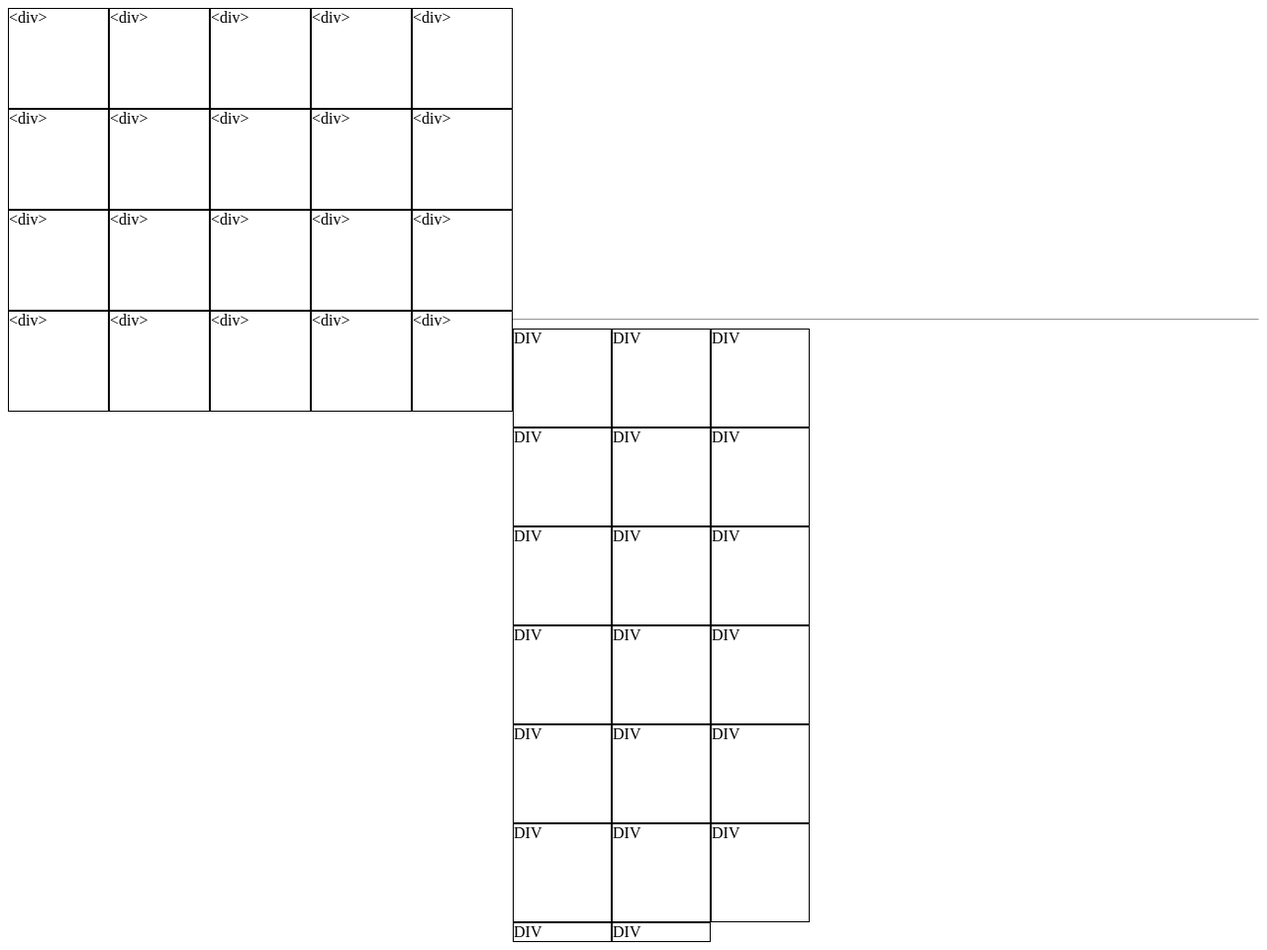
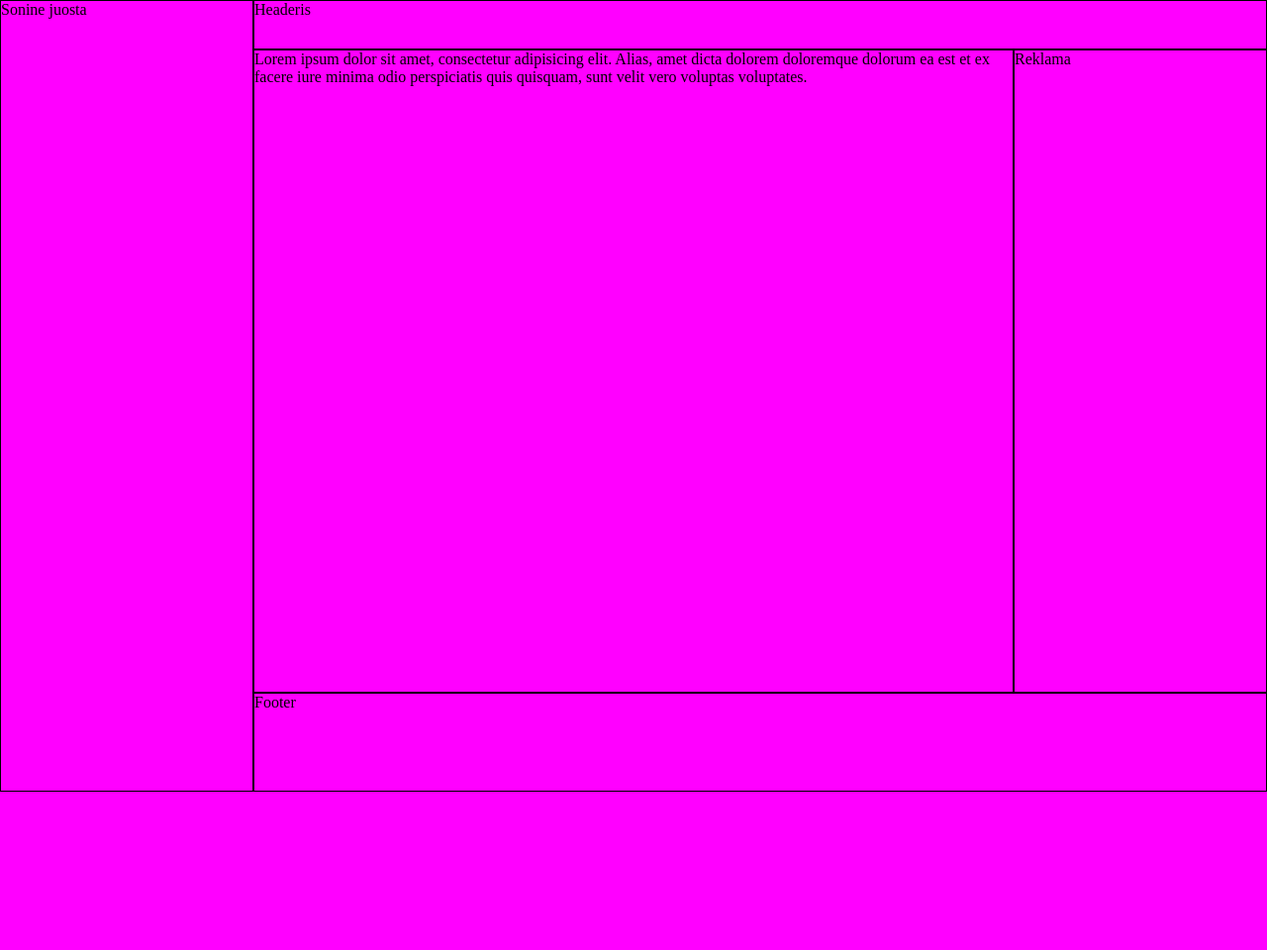
Before and after one commit to kaunas-coding-school/KCS_211118, a PHP site: page /html/portfolio.html in a window 1280 px wide. Shown: the whole page at 99% size. After the commit the page ends 800 px from the top, so only its background shows below. Run offline with PHP 8.4, Linux system fonts and the light colour scheme.

Commit message:
CSS grid in depth

```diff
--- a/css/uzduotis_pozicijos.css
+++ b/css/uzduotis_pozicijos.css
@@ -7,21 +7,150 @@ div.stulpelis {
 .eilute {
     clear: left;
 }
+
 .stulpelis {
     float: left;
 }
 
-
-
-
-
-
-
 .cele {
     border: 1px solid black;
 }
+
+
+html, body {
+    height: 100%;
+}
+
 .gridas {
+    height: 100%;
     display: grid;
-    grid-template-columns: 100px 100px 100px;
-    grid-template-rows: 100px 100px 100px 100px  100px  100px ;
+    grid-template-areas:
+        's h h'
+        's m r'
+        's f f';
+    grid-template-rows: 50px auto 100px;
+    grid-template-columns: 1fr 3fr 1fr;
 }
+
+.cele:nth-child(2) {
+    grid-area: m;
+}
+
+.footer {
+    grid-area: f;
+}
+
+aside {
+    grid-area: r;
+}
+
+#headeris {
+    grid-area: h;
+}
+
+/* Extra maži įrenginiai (telefonai, 600px ir žemiau) */
+@media only screen and (max-width: 600px) {
+    .cele {
+        background-color: red;
+    }
+
+    .gridas {
+        display: grid;
+        grid-template-areas:
+            'h'
+            'm'
+            'f';
+        grid-template-rows: 25px auto 50px;
+        grid-template-columns: 5fr;
+    }
+
+    aside, .gridas>div:nth-child(1) {
+        display: none;
+    }
+}
+
+/* Maži įrenginiai (statmenos planšetės, ar gulsti telefonai 600px ir aukščiau) */
+@media only screen and (min-width: 600px) {
+    .cele {
+        background-color: green;
+    }
+
+    .gridas {
+        display: grid;
+        grid-template-areas:
+            'h'
+            's'
+            'm'
+            'r'
+            'f';
+        grid-template-rows: 25px 25px auto 50px 50px;
+        grid-template-columns: 5fr;
+    }
+    aside {
+        display: block;
+    }
+}
+
+/* Vidutiniai įrenginiai (gulsčios planšetės ar maži laptopai, 768px ir aukščiau) */
+@media only screen and (min-width: 768px) {
+    .cele {
+        background-color: blue;
+    }
+
+    .gridas {
+        height: 100%;
+        display: grid;
+        grid-template-areas:
+            's h'
+            's m'
+            's f';
+        grid-template-rows: 50px auto 100px;
+        grid-template-columns: 1fr 4fr;
+    }
+
+    aside {
+        display: none;
+    }
+}
+
+/* Dideli įrenginiai (laptopai, staliniai PC, 992px ir aukščiau) */
+@media only screen and (min-width: 992px) {
+    .cele {
+        background-color: yellow;
+    }
+
+    .gridas {
+        display: grid;
+        grid-template-areas:
+        's h'
+        's m'
+        's r'
+        's f';
+        grid-template-rows: 50px auto 150px 100px;
+        grid-template-columns: 1fr 4fr;
+    }
+    aside {
+        display: block;
+    }
+}
+
+/* Extra dideli įrenginiai (dideli laptopai ir stalinai PC, 1200px ir aukščiau) */
+@media only screen and (min-width: 1200px) {
+    .cele {
+        background-color: magenta;
+    }
+
+    .gridas {
+        height: 100%;
+        display: grid;
+        grid-template-areas:
+        's h h'
+        's m r'
+        's f f';
+        grid-template-rows: 50px auto 100px;
+        grid-template-columns: 1fr 3fr 1fr;
+    }
+    aside {
+        display: block;
+    }
+}
--- a/html/portfolio.html
+++ b/html/portfolio.html
@@ -2,7 +2,9 @@
 <html lang="en">
 <head>
     <title>Portfolio</title>
+    <link rel="stylesheet" href="https://cdnjs.cloudflare.com/ajax/libs/normalize/7.0.0/normalize.min.css">
     <link rel="stylesheet" href="../css/uzduotis_pozicijos.css">
+    <meta name="viewport" content="width=device-width, initial-scale=1.0">
 </head>
 <body>
 <!--
@@ -70,6 +72,7 @@
     </div>
 </div>
 -->
+<!--
 <div class="lenta">
     <div class="eilute">
         <div class="stulpelis">&lt;div&gt;</div>
@@ -100,29 +103,15 @@
         <div class="stulpelis">&lt;div&gt;</div>
     </div>
 </div>
+-->
+<div class="gridas">
 
-<hr>
-<div class="gridas">
-    <div class="cele">DIV</div>
-    <div class="cele">DIV</div>
-    <div class="cele">DIV</div>
-    <div class="cele">DIV</div>
-    <div class="cele">DIV</div>
-    <div class="cele">DIV</div>
-    <div class="cele">DIV</div>
-    <div class="cele">DIV</div>
-    <div class="cele">DIV</div>
-    <div class="cele">DIV</div>
-    <div class="cele">DIV</div>
-    <div class="cele">DIV</div>
-    <div class="cele">DIV</div>
-    <div class="cele">DIV</div>
-    <div class="cele">DIV</div>
-    <div class="cele">DIV</div>
-    <div class="cele">DIV</div>
-    <div class="cele">DIV</div>
-    <div class="cele">DIV</div>
-    <div class="cele">DIV</div>
+    <div class="cele" style="grid-area: s">Sonine juosta</div>
+    <div class="cele">Lorem ipsum dolor sit amet, consectetur adipisicing elit. Alias, amet dicta dolorem doloremque dolorum ea est et ex facere iure minima odio perspiciatis quis quisquam, sunt velit vero voluptas voluptates.</div>
+    <div class="cele footer">Footer</div>
+    <aside class="cele">Reklama</aside>
+    <header class="cele" id="headeris">Headeris</header>
+
 </div>
 
 
```
